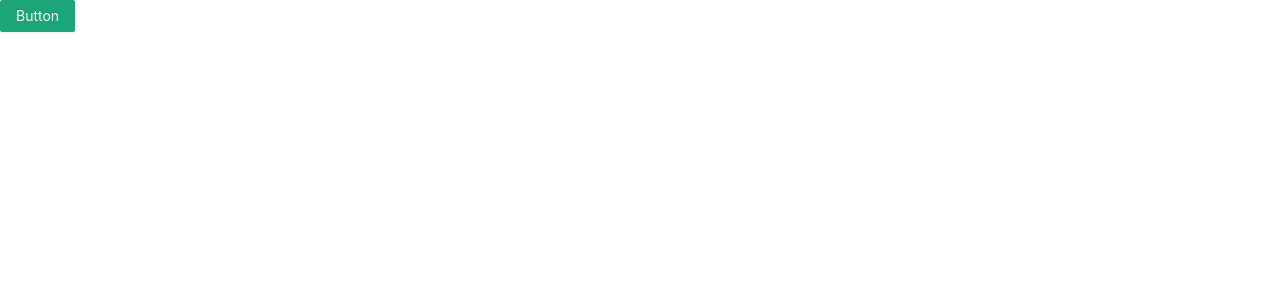
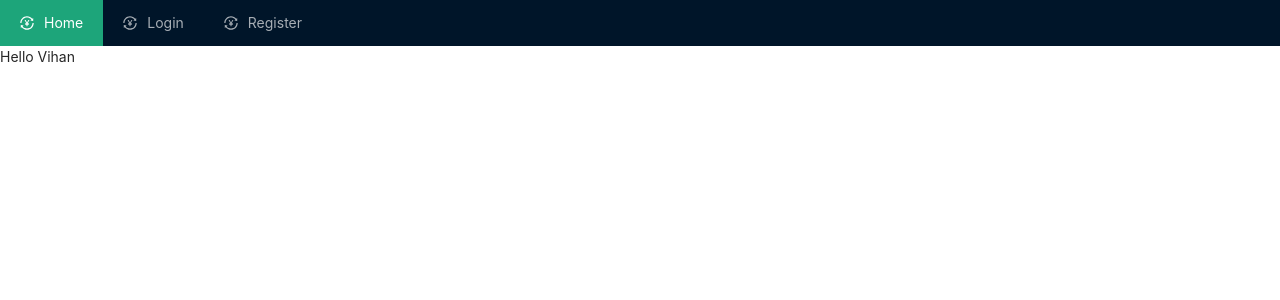
Before and after one commit to timg512372/landrules, a React (Create React App) app in the folder landrules-react/: page / in a window 1280 px wide. Shown: the top 300 px of the page. Built offline with nearby package versions, Linux system fonts and the light colour scheme.

Commit message:
Added basic navbar and site structure

```diff
--- a/landrules-react/package.json
+++ b/landrules-react/package.json
@@ -4,6 +4,7 @@
   "private": true,
   "dependencies": {
     "@craco/craco": "^6.1.1",
+    "@reach/router": "^1.3.4",
     "@testing-library/jest-dom": "^5.11.4",
     "@testing-library/react": "^11.1.0",
     "@testing-library/user-event": "^12.1.10",
--- a/landrules-react/src/App.js
+++ b/landrules-react/src/App.js
@@ -1,10 +1,22 @@
 import React from 'react';
+import { render } from "react-dom"
 import { Button } from 'antd';
+import { Router, Link } from "@reach/router"
 import './App.less';
 
+import Home from './pages/Home.js';
+import Login from './pages/Login.js';
+import Register from './pages/Register.js';
+import NavBar from './NavBar.js';
+
 const App = () => (
-  <div className="App">
-    <Button type="primary">Button</Button>
+  <div>
+    <NavBar></NavBar>
+    <Router>
+      <Home path="/" />
+      <Login path="/login" />
+      <Register path="/register" />
+    </Router>
   </div>
 );
 
--- /dev/null
+++ b/landrules-react/src/NavBar.js
@@ -0,0 +1,37 @@
+import React, { useState, useEffect } from 'react';
+import { Menu } from 'antd';
+import { ClockCircleOutlined, MenuOutlined, TransactionOutlined } from '@ant-design/icons';
+import { Router, Link } from "@reach/router"
+const { SubMenu } = Menu;
+
+
+
+function Navbar(props) {
+    const [current, setcurrent] = useState('mail');
+
+    function handleclick(e) {
+        console.log('click', e);
+        setcurrent({ current: e.key });
+    }
+    {/*NavBar different for diff pages
+    props.page = "man" -> return navigation bar for manufacturer page
+    if you do not set props.page when you vall NavBar then you will get the default home
+    */}
+
+    return (
+        <Menu onClick={handleclick} selectedKeys={[current]} mode="horizontal" theme="dark">
+            <Menu.Item key="home" icon={<TransactionOutlined />}>
+              <Link to="/">Home</Link>
+            </Menu.Item>
+            <Menu.Item key="login" icon={<TransactionOutlined />}>
+              <Link to="/login">Login</Link>
+            </Menu.Item>
+            <Menu.Item key="register" icon={<TransactionOutlined />}>
+              <Link to="/register">Register</Link>
+            </Menu.Item>
+        </Menu>
+    );
+
+}
+
+export default Navbar;
--- /dev/null
+++ b/landrules-react/src/pages/Home.js
@@ -0,0 +1,9 @@
+import React from 'react'
+
+export default function Home() {
+  return (
+    <div>
+      Hello Vihan
+    </div>
+  )
+}
--- /dev/null
+++ b/landrules-react/src/pages/Login.js
@@ -0,0 +1,9 @@
+import React from 'react'
+
+export default function Login() {
+  return (
+    <div>
+
+    </div>
+  )
+}
--- /dev/null
+++ b/landrules-react/src/pages/Register.js
@@ -0,0 +1,9 @@
+import React from 'react'
+
+export default function Register() {
+  return (
+    <div>
+
+    </div>
+  )
+}
```
Also changed, not shown: 1 other file (tests, documents, lock files or other folders).
